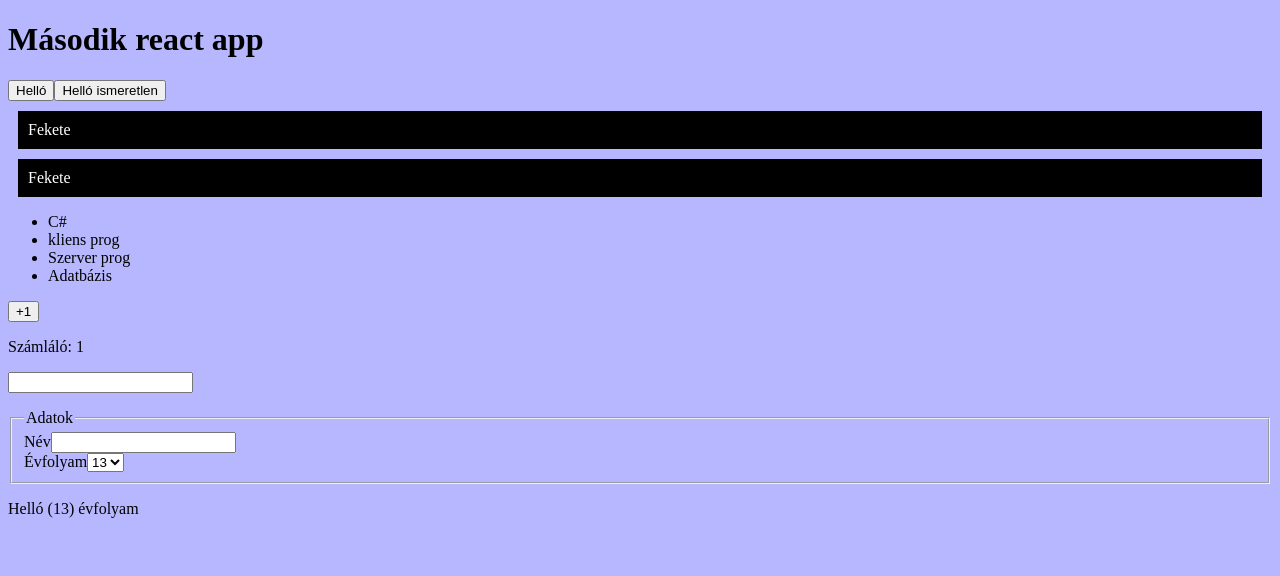
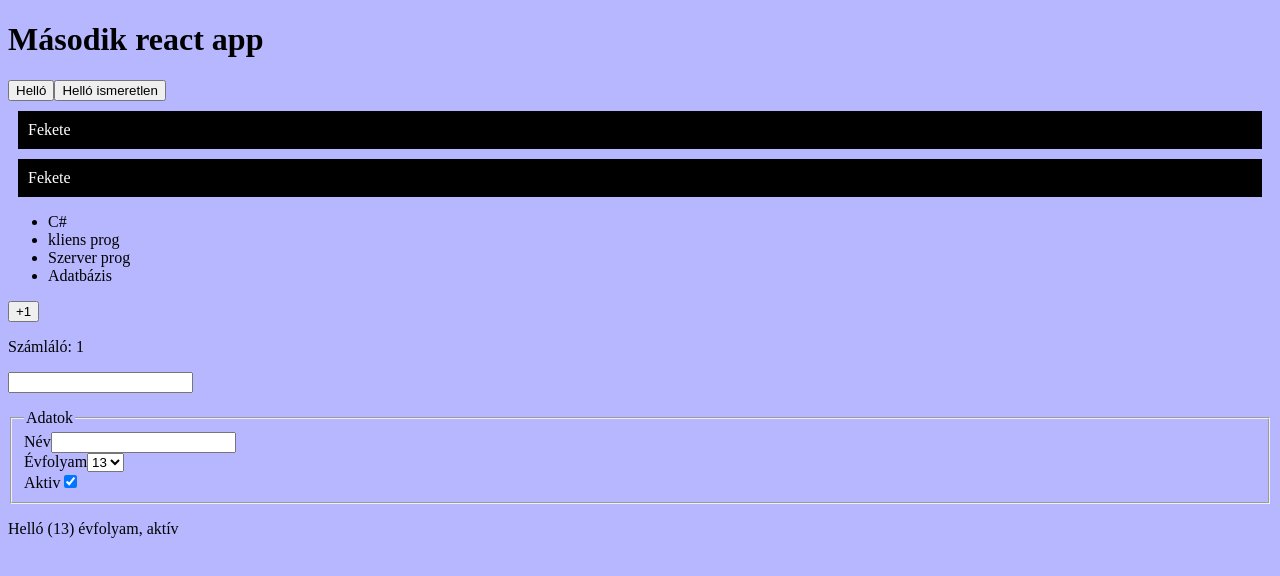
Before and after one commit to HajduThomas/oraimunka_2025_09_22, a React (Vite) app: page / in a window 1280 px wide. Shown: the top 576 px of the page. Built offline with nearby package versions, Linux system fonts and the light colour scheme.

Commit message:
Urlap_folyt2

```diff
--- a/src/component/Urlap.jsx
+++ b/src/component/Urlap.jsx
@@ -1,7 +1,7 @@
 import { useState } from "react"
 function Urlap(){
     const [szoveg, setSzoveg] = useState('');
-    const [user, setUser] = useState({nev: '', evf: 13});
+    const [user, setUser] = useState({nev: '', evf: 13, aktiv: 1});
     const kuldes = (event) => {
         event.preventDefault();
     }
@@ -30,9 +30,13 @@ function Urlap(){
                         <option value="12">12</option>
                         <option value="13">13</option>
                     </select>
+                    <br />
+                    <label htmlFor="aktiv">Aktiv</label>
+                    <input type="checkbox" name="aktiv" id="aktiv" checked={user.aktiv} onChange={e => setUser({...user, aktiv: e.target.checked})}/>
+
                 </fieldset>
             </form>
-            <p>Helló {user.nev}({user.evf}) évfolyam</p>
+            <p>Helló {user.nev}({user.evf}) évfolyam, {user.aktiv ? "aktív" : "passzív"}</p>
         </>
     )
 }
```
